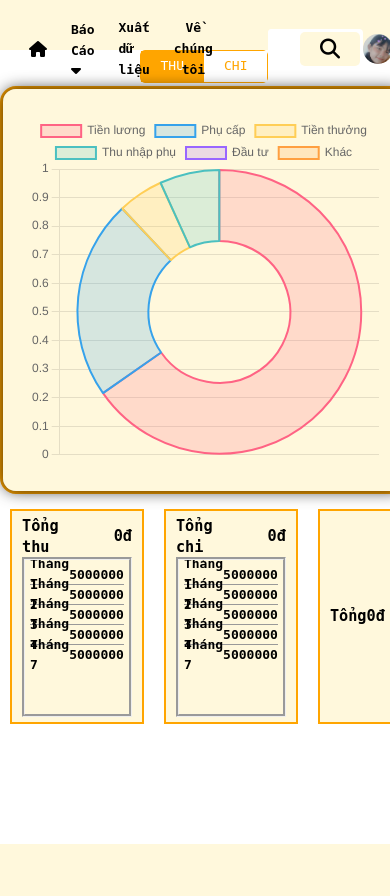
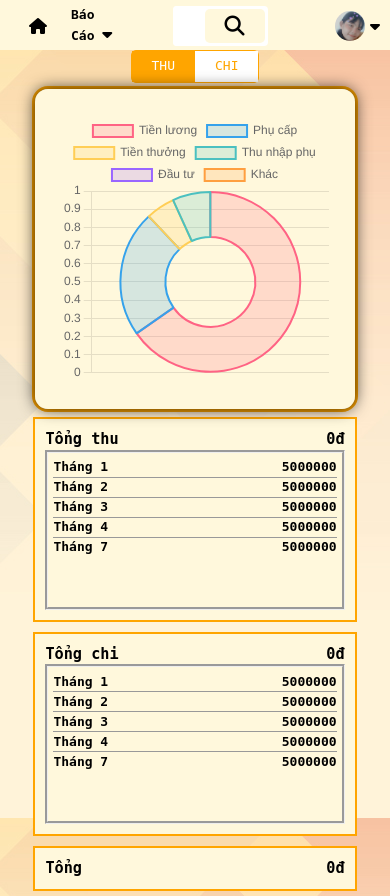
Before and after one commit to hzanguyen/sochitieu, a PHP site: page /html/fulltermreportchart.html in a window 390 px wide. Before the commit the page ends 844 px from the top, so only its background shows below. Run offline with PHP 8.4, Linux system fonts and the light colour scheme; some libraries are stand-ins or nearby versions; some web fonts are replaced.

Commit message:
full term report chart respondsive

```diff
--- a/css/ftrchart.css
+++ b/css/ftrchart.css
@@ -1,4 +1,6 @@
-
+#content{
+    background-image: url('../image/background.jpg');
+}
 .header-report {
     position: relative;
 }
--- a/css/responsive.css
+++ b/css/responsive.css
@@ -0,0 +1,54 @@
+/*Mobile width < 740px */
+@media only screen and (max-width: 46.1875em){
+    .header__search-input {
+        width: 100%;
+        height: 100%;
+        border: none;
+        outline: none;
+        font-size: 14px;
+        font-weight: 600;
+        padding: 16px;
+        border-radius: 4px;
+    }
+
+    .header__search {
+        height: 40px;
+        margin-left: 50px;
+        flex: 1;
+        background-color: var(--white-color);
+        border-radius: 4px;
+        display: flex;
+        align-items: center;
+    }
+
+    .header-info{
+        display: none;
+    }
+    .chart{
+        width: 320px;
+        height: 320px;
+    }
+    #thongke {
+        width: 88%;
+        display: flex;
+        flex-direction: column;
+        margin: auto;
+      }
+
+    #tthu, #tchi, #tong {
+        margin: 5px 10px;
+        padding: 10px 10px;
+        background-color: var(--primary-color);
+        border-style: solid;
+        border-width: 2px;
+        border-color: var(--secondary-color);
+      }
+}
+
+/*Tablet ngang*/
+@media only screen and (min-width: 1180px) and (max-width: 820px){
+    .chart{
+        width: 350;
+        height: 350;
+    }
+}
--- a/html/fulltermreportchart.html
+++ b/html/fulltermreportchart.html
@@ -39,7 +39,7 @@
                                 <li class="li">Báo cáo theo danh mục</li>
                             </ul>
                         </div>
-                        <P>
+                        <P class="header-info">
                            Xuất dữ liệu
                         </P>
                         <p class="header-info js-info">
```
Also changed, not shown: image/backgroundfortabletdoc.jpg (added).
